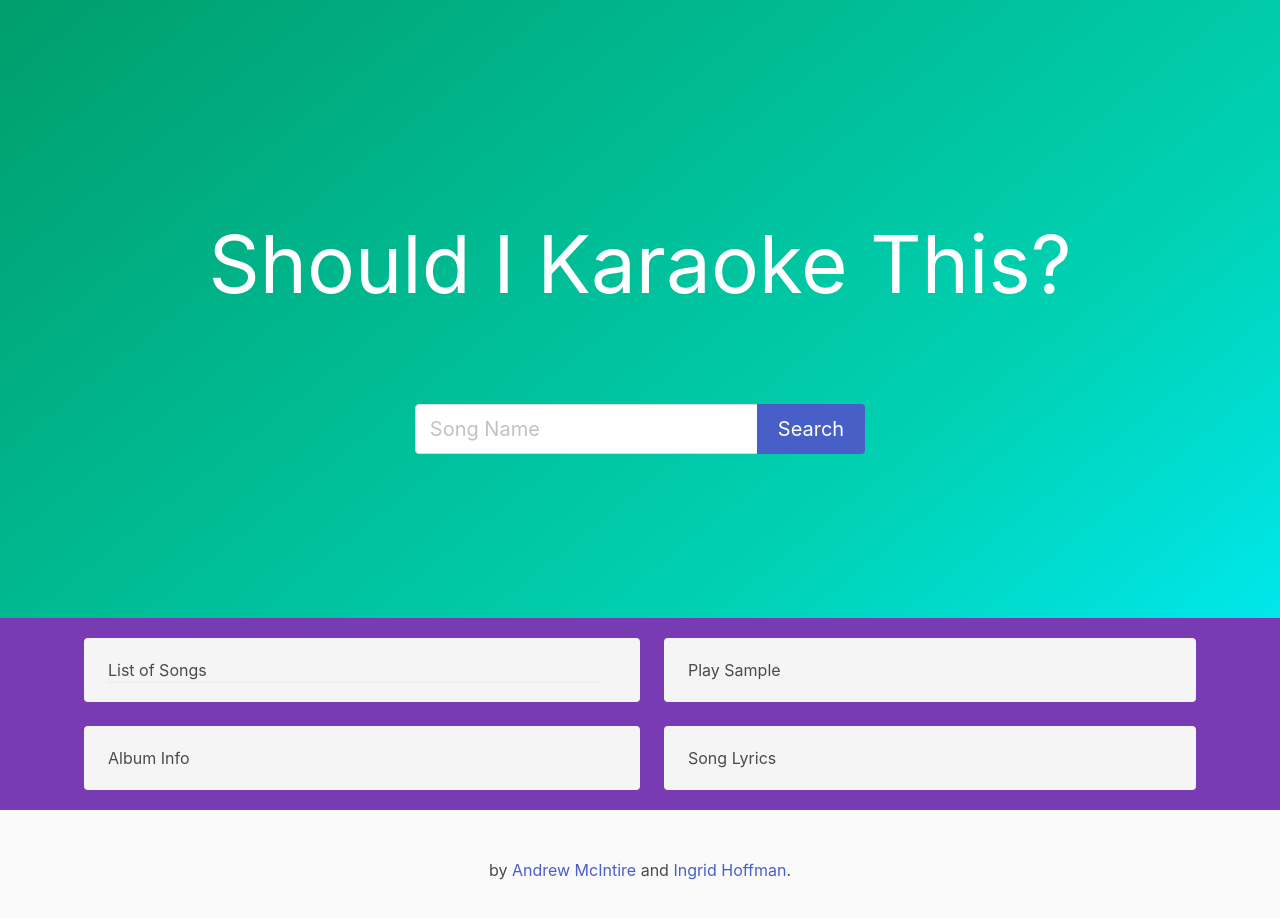
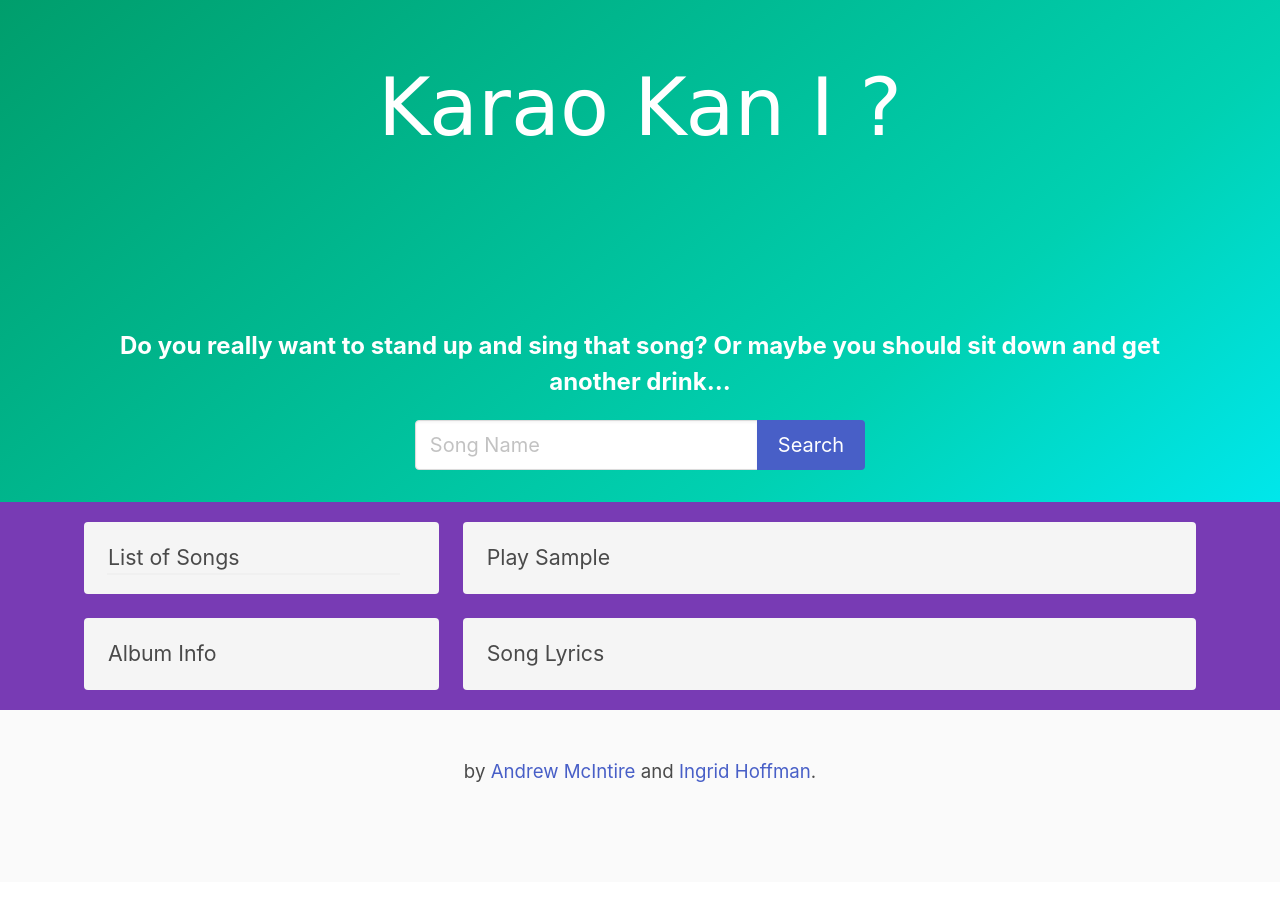
Before and after one commit to ingridhoffman/KaraoKanI, a plain HTML site: page index.html in a window 1280 px wide. After the commit the page ends 882 px from the top, so only its background shows below. Drawn offline with nearby package versions, Linux system fonts and the light colour scheme; a web font is replaced by a local one.

Commit message:
more styling

```diff
--- a/index.html
+++ b/index.html
@@ -11,6 +11,7 @@
 			rel="stylesheet"
 			href="https://cdn.jsdelivr.net/npm/bulma@0.8.0/css/bulma.min.css"
 		/>
+		<link href="https://fonts.googleapis.com/css?family=Bungee+Inline&display=swap" rel="stylesheet">
 		<link rel="stylesheet" type="text/css" href="style.css" />
 
 		<!-- Scripts -->
@@ -38,12 +39,15 @@
 				<!-- Page Title -->
 				<div class="container">
 					<h1>
-						Should I Karaoke This?
+						Karao Kan I ?
 					</h1>
+					<h3>
+						Do you really want to stand up and sing that song? Or maybe you should sit down and get another drink...
+					</h3>
 				</div>
 				<!-- Search Bar -->
-				<div class="container is-centered">
-					<div class="field has-addons is-justified-center">
+				<div class="container">
+					<div class="field has-addons">
 						<p class="control">
 							<input
 								class="input is-medium"
@@ -70,12 +74,12 @@
 			<div class="tile is-ancestor">
 				<div class="tile is-vertical">
 				  	<div class="tile">
-						<div class="tile is-parent is-vertical">
+						<div class="tile is-parent is-vertical is-4">
 					  	<article class="tile is-child notification">
 							<h2 id="listTitle">List of Songs</h2>
 							<nav class="panel" id="songList"></nav>
 					  	</article>
-					  	<article class="tile is-child notification">
+					  	<article class="tile is-child is-hidden-mobile notification">
 							<h2 id="artistTitle">Album Info</h2>
 							<div id="artistBox"></div>
 					  	</article>
--- a/style.css
+++ b/style.css
@@ -1,26 +1,50 @@
-
-#lyricArea{
-    margin-left: 30px;
-    white-space: pre;
-}
-.mxm-lyrics__content{
-    white-space: pre;
-}
 /* page */
 body {
 	background-color: rgb(120, 59, 180);
 }
-.container {
+
+main {
 	padding: 20px;
+}
+
+.field.has-addons {
+	justify-content: center;
+	margin-top: auto;
+}
+
+.hero-body {
+	padding-top: 3rem !important;
+	padding-bottom: 2rem !important;
 }
 /* text */
 h1 {
+	font-family: "Bungee Inline", cursive;
 	text-align: center;
-	margin: 40px;
+	margin-bottom: 160px;
 	font-size: 60pt;
 	color: white;
 }
 
-.field.has-addons {
-	justify-content: center;
+h2 {
+	font-size: 16pt;
 }
+
+h3 {
+	font-size: 18pt;
+	font-weight: bold;
+	text-align: center;
+	margin-bottom: 20px;
+}
+
+p {
+	font-size: 14pt;
+}
+
+/* elements */
+
+#lyricArea {
+	white-space: pre;
+}
+.mxm-lyrics__content {
+	white-space: pre;
+}
```
